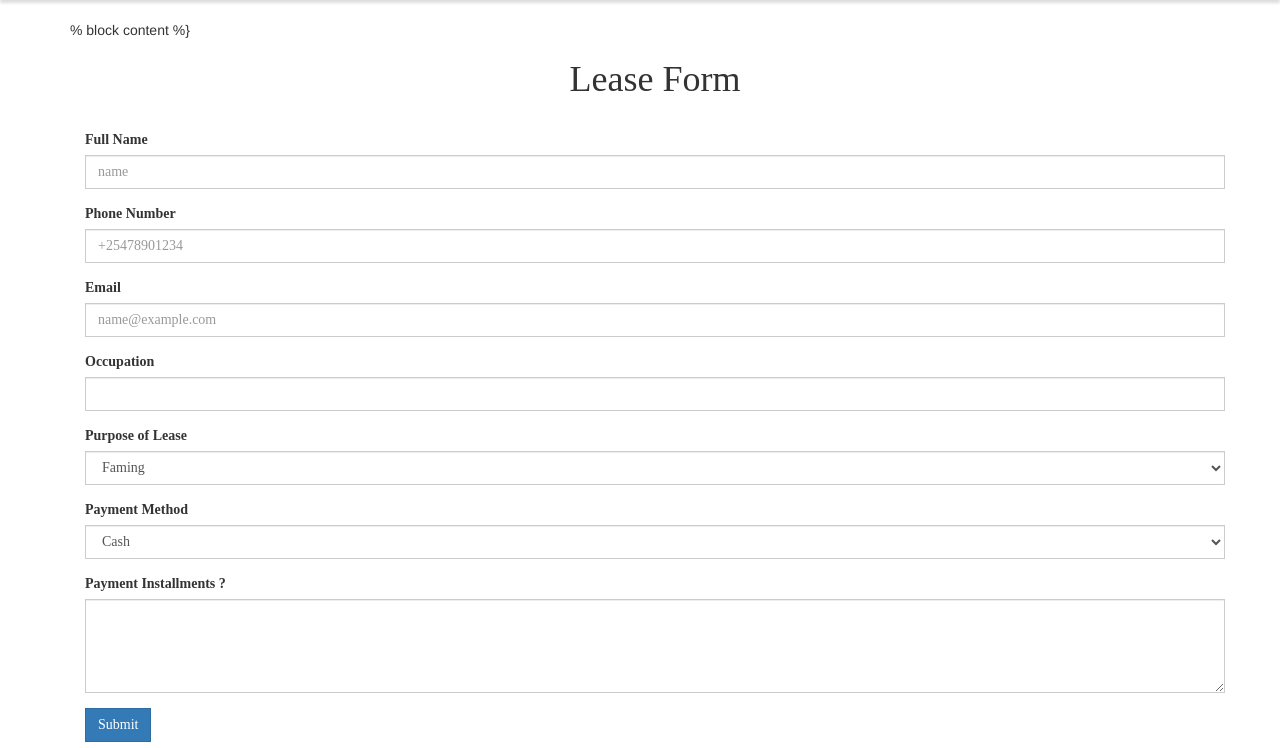
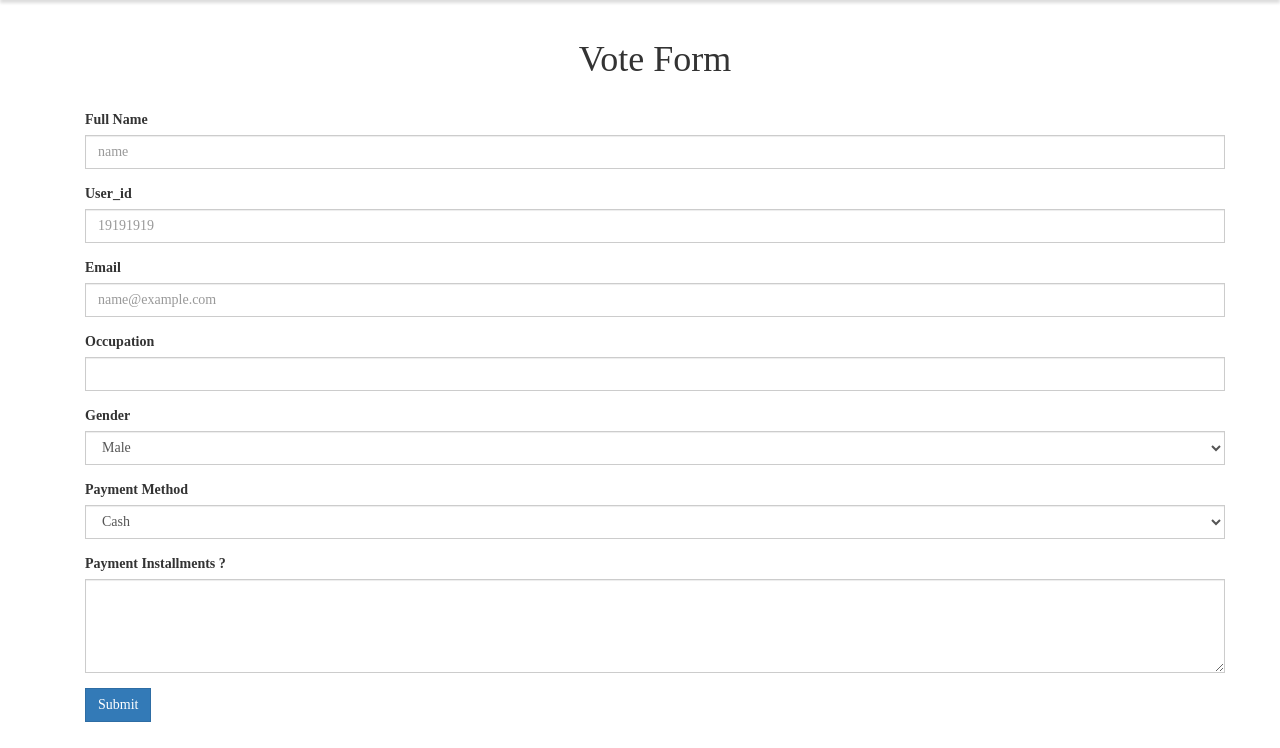
Before and after one commit to kahiga2244/Django-project1, a Django app: page /vote/1 in a window 1280 px wide. Shown: the part 52-800 px from the top of the page. Run offline with Django 3.2, Linux system fonts and the light colour scheme; some libraries are stand-ins or nearby versions.

Commit message:
modifying the form

```diff
--- a/poll/templates/vote.html
+++ b/poll/templates/vote.html
@@ -3,9 +3,8 @@
 {% block title %}Vote{% endblock %}
 
 {% block main %}
-% block content %}
     <div class="container" style="font-family: Domine;">
-        <h1 style="text-align: center;">Lease Form </h1>
+        <h1 style="text-align: center;">Vote Form </h1>
         <br/>
         <form action="" METHOD="POST">
             <div class="form-group">
@@ -13,8 +12,8 @@
               <input type="email" class="form-control" id="exampleFormControlInput1" name = "name" placeholder="name">
             </div>
             <div class="form-group">
-                <label for="exampleFormControlInput1">Phone Number</label>
-                <input type="email" class="form-control" id="exampleFormControlInput1" placeholder="+25478901234">
+                <label for="exampleFormControlInput1">User_id</label>
+                <input type="email" class="form-control" id="exampleFormControlInput1" placeholder="19191919">
             </div>
             <div class="form-group">
             <label for="exampleFormControlInput1">Email</label>
@@ -25,11 +24,10 @@
                 <input type="email" class="form-control" id="exampleFormControlInput1" placeholder="">
                 </div>
             <div class="form-group">
-              <label for="exampleFormControlSelect1">Purpose of Lease</label>
+              <label for="exampleFormControlSelect1">Gender</label>
               <select class="form-control" id="exampleFormControlSelect1">
-                <option>Faming</option>
-                <option>Housing</option>
-                <option>Commercial</option>
+                <option>Male</option>
+                <option>Female</option>
               </select>
             </div>
             <div class="form-group">
```
